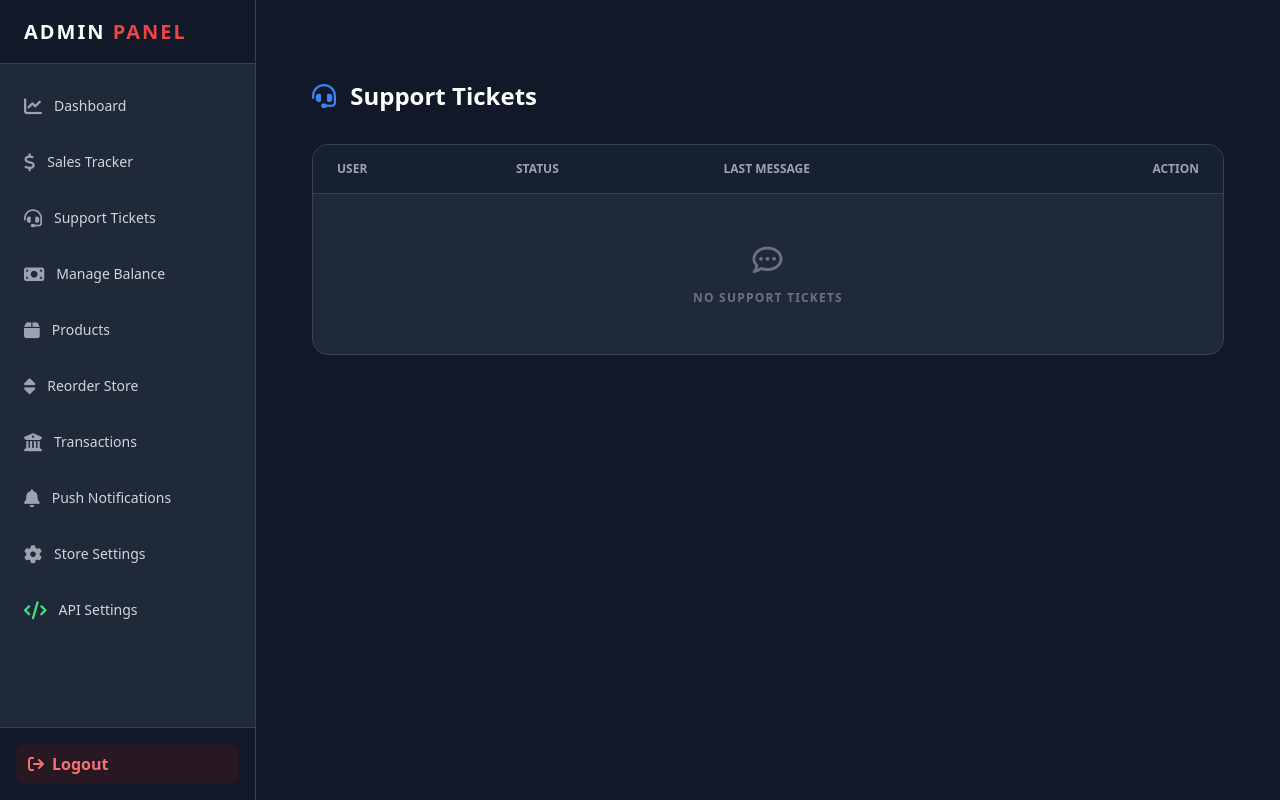
After one commit to KARAMbhaiyaaaa425/yooooooo, a Flask app: page /admin/support in a window 1280 px wide. The commit adds this page. Run offline with Flask 3, Linux system fonts and the light colour scheme; the visitor is signed in with stand-in values (Sample User, id 1); data that the repository does not hold is empty; some libraries are stand-ins or nearby versions.

Commit message:
Add files via upload

```diff
--- a/templates/admin/layout.html
+++ b/templates/admin/layout.html
@@ -34,6 +34,9 @@
                     <a href="/admin/sales" class="text-gray-300 hover:bg-gray-700 hover:text-white group flex items-center px-3 py-3 text-sm font-medium rounded-md">
                         <i class="fa-solid fa-dollar-sign text-gray-400 group-hover:text-gray-300 mr-3 text-lg"></i> Sales Tracker
                     </a>
+                    <a href="/admin/support" class="text-gray-300 hover:bg-gray-700 hover:text-white group flex items-center px-3 py-3 text-sm font-medium rounded-md">
+                        <i class="fa-solid fa-headset text-gray-400 group-hover:text-gray-300 mr-3 text-lg"></i> Support Tickets
+                    </a>
                     <a href="/admin/add_balance" class="text-gray-300 hover:bg-gray-700 hover:text-white group flex items-center px-3 py-3 text-sm font-medium rounded-md">
                         <i class="fa-solid fa-money-bill text-gray-400 group-hover:text-gray-300 mr-3 text-lg"></i> Manage Balance
                     </a>
@@ -51,6 +54,9 @@
                     </a>
                     <a href="/admin/settings" class="text-gray-300 hover:bg-gray-700 hover:text-white group flex items-center px-3 py-3 text-sm font-medium rounded-md">
                         <i class="fa-solid fa-gear text-gray-400 group-hover:text-gray-300 mr-3 text-lg"></i> Store Settings
+                    </a>
+                    <a href="/admin/api_settings" class="text-gray-300 hover:bg-gray-700 hover:text-white group flex items-center px-3 py-3 text-sm font-medium rounded-md">
+                        <i class="fa-solid fa-code text-green-400 group-hover:text-green-300 mr-3 text-lg"></i> API Settings
                     </a>
                 </nav>
             </div>
--- /dev/null
+++ b/templates/admin/support_list.html
@@ -0,0 +1,59 @@
+{% extends "admin/layout.html" %}
+
+{% block content %}
+<div class="p-6 max-w-5xl mx-auto mt-6">
+    <div class="flex items-center justify-between mb-8">
+        <h2 class="text-2xl font-bold text-white"><i class="fa-solid fa-headset text-blue-500 mr-2"></i> Support Tickets</h2>
+    </div>
+
+    <div class="bg-gray-800 rounded-2xl border border-gray-700 overflow-hidden">
+        <div class="overflow-x-auto">
+            <table class="w-full text-left text-sm text-gray-300">
+                <thead class="bg-gray-900/50 text-xs uppercase font-bold text-gray-400 border-b border-gray-700">
+                    <tr>
+                        <th class="px-6 py-4">User</th>
+                        <th class="px-6 py-4">Status</th>
+                        <th class="px-6 py-4">Last Message</th>
+                        <th class="px-6 py-4 text-right">Action</th>
+                    </tr>
+                </thead>
+                <tbody class="divide-y divide-gray-800">
+                    {% for ticket in tickets %}
+                    <tr class="hover:bg-gray-700/30 transition">
+                        <td class="px-6 py-4">
+                            <p class="font-bold text-white">{{ ticket.username }}</p>
+                            <p class="text-[10px] text-gray-500 font-mono">{{ ticket.user_id }}</p>
+                        </td>
+                        <td class="px-6 py-4">
+                            {% if ticket.status == 'open' %}
+                                <span class="bg-yellow-500/10 text-yellow-500 px-2 py-1 rounded text-xs font-bold border border-yellow-500/20">Awaiting Reply</span>
+                            {% else %}
+                                <span class="bg-green-500/10 text-green-500 px-2 py-1 rounded text-xs font-bold border border-green-500/20">Replied</span>
+                            {% endif %}
+                        </td>
+                        <td class="px-6 py-4 max-w-xs truncate">
+                            {% if ticket.messages %}
+                                <span class="text-gray-400 text-xs">{{ ticket.messages[-1].text }}</span>
+                            {% else %}
+                                <span class="text-gray-600 text-xs">No messages</span>
+                            {% endif %}
+                        </td>
+                        <td class="px-6 py-4 text-right">
+                            <a href="/admin/support/{{ ticket.user_id }}" class="bg-blue-600 hover:bg-blue-500 text-white font-bold py-1.5 px-4 rounded-lg text-xs transition">
+                                Reply
+                            </a>
+                        </td>
+                    </tr>
+                    {% else %}
+                    <tr>
+                        <td colspan="4" class="px-6 py-12 text-center text-gray-500 font-bold uppercase tracking-widest text-xs">
+                            <i class="fa-regular fa-comment-dots text-3xl mb-3 block"></i> No Support Tickets
+                        </td>
+                    </tr>
+                    {% endfor %}
+                </tbody>
+            </table>
+        </div>
+    </div>
+</div>
+{% endblock %}
```
Also changed, not shown: templates/admin/api_settings.html (added, +38 -0 lines), templates/admin/panel.html (+71 -0 lines), templates/admin/settings.html (+0 -23 lines), templates/admin/support_chat.html (added, +60 -0 lines).
